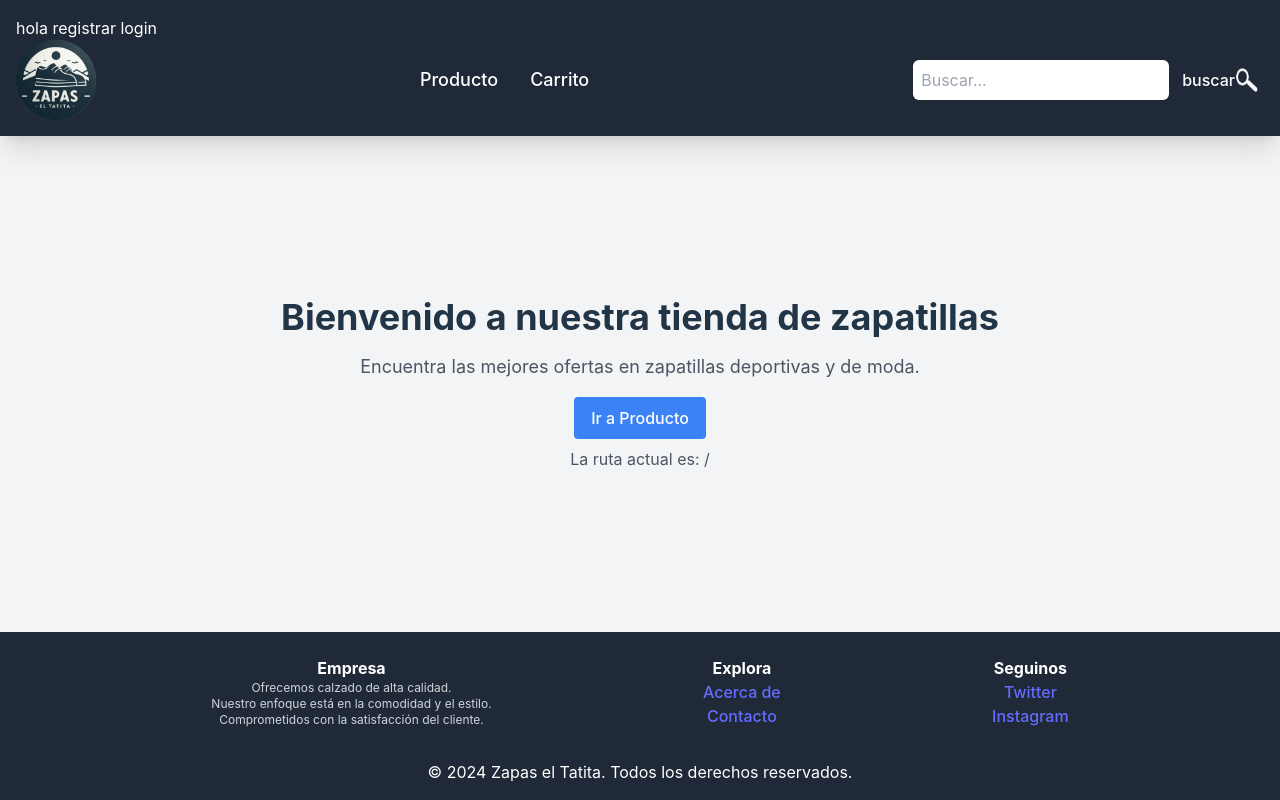
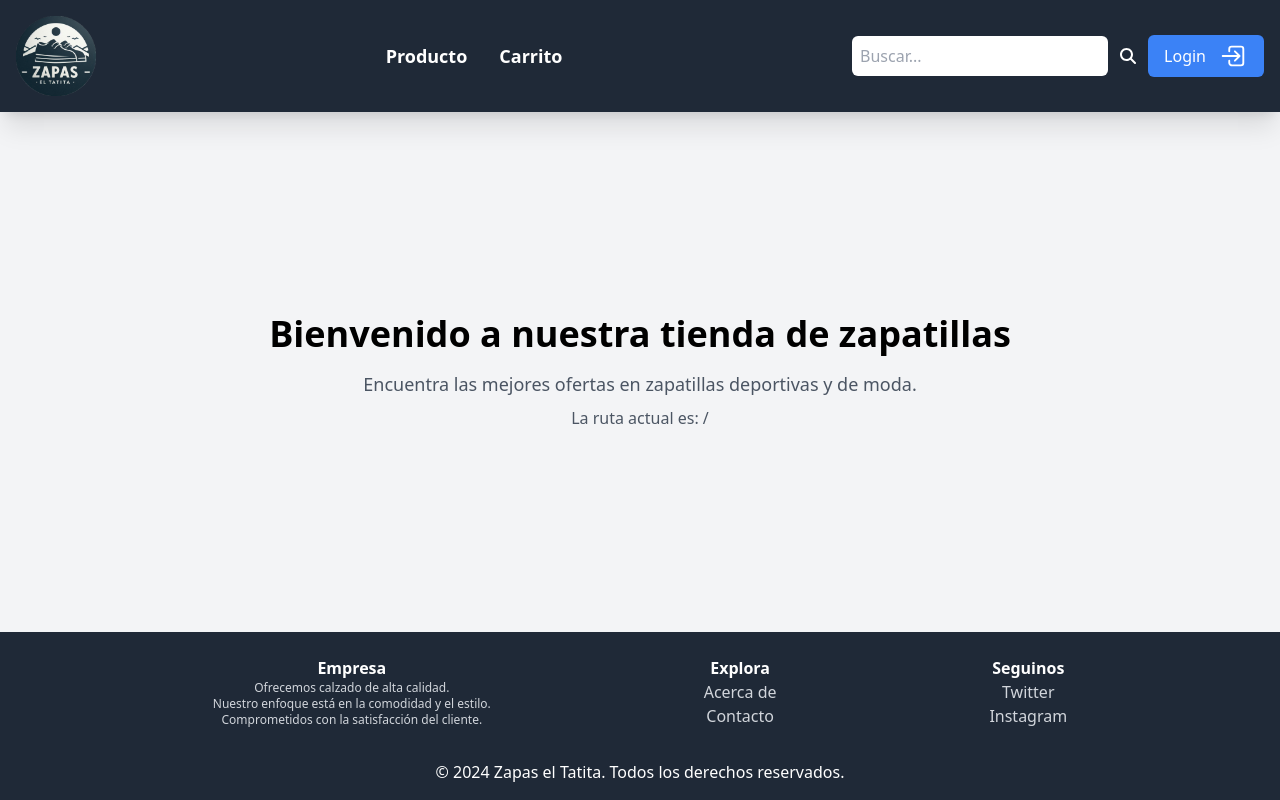
Before and after one commit to DieFerre12/apiFront, a React (Vite) app in the folder client/marketplace/: page / in a window 1280 px wide. Built offline with nearby package versions, Linux system fonts and the light colour scheme.

Commit message:
navegate

```diff
--- a/client/marketplace/package.json
+++ b/client/marketplace/package.json
@@ -14,6 +14,7 @@
     "marketplace": "file:",
     "react": "^18.3.1",
     "react-dom": "^18.3.1",
+    "react-icons": "^5.3.0",
     "react-router-dom": "^6.26.2"
   },
   "devDependencies": {
--- a/client/marketplace/src/App.jsx
+++ b/client/marketplace/src/App.jsx
@@ -1,17 +1,27 @@
 // src/App.jsx
-import React from "react";
+import React, { useState } from "react";
 import Navigation from "./components/Navigation";
-import Footer from "./components/Footer"; // Importa el Footer
+import Footer from "./components/Footer/Footer"; // Importa el Footer
 import { Routes, Route, useNavigate, useLocation } from "react-router-dom";
 import Home from "./views/Home";
 import Product from "./views/Productos"; // Cambia esto para importar el componente de productos
+import LoginModal from "./components/Login"; // Importa el modal de Login
 
 const App = () => {
+  const [isLoginOpen, setIsLoginOpen] = useState(false); // Estado para controlar el modal de login
   const navigate = useNavigate();
   const location = useLocation();
 
   const handleClick = () => {
     navigate("/product"); // Cambia a la ruta de producto
+  };
+
+  const handleLoginClick = () => {
+    setIsLoginOpen(true); // Abrir el modal de login
+  };
+
+  const handleCloseLogin = () => {
+    setIsLoginOpen(false); // Cerrar el modal de login
   };
 
   return (
@@ -22,15 +32,10 @@ const App = () => {
           <Route path="/" element={<Home />} />
           <Route path="/product" element={<Product />} /> {/* Ruta para el componente Producto */}
         </Routes>
-        <button
-          onClick={handleClick}
-          className="mt-4 px-4 py-2 bg-blue-500 text-white rounded hover:bg-blue-600"
-        >
-          Ir a Producto {/* Cambia el texto del botón */}
-        </button>
         <p className="mt-2 text-gray-600">La ruta actual es: {location.pathname}</p>
       </div>
-      <Footer /> {/* Agrega el Footer aquí */}
+      <Footer />
+      <LoginModal isOpen={isLoginOpen} onClose={handleCloseLogin} /> {/* Modal de Login */}
     </div>
   );
 };
--- /dev/null
+++ b/client/marketplace/src/components/Buttom.jsx
@@ -0,0 +1,14 @@
+// src/components/NavLinks.jsx
+import React from 'react';
+import { Link } from 'react-router-dom';
+
+const Butt = ({to, children}) => {
+  return (
+        <Link to={to} className="text-white hover:text-gray-300">
+          {children}
+        </Link>
+
+  );
+};
+
+export default Butt;
--- /dev/null
+++ b/client/marketplace/src/components/Login.jsx
@@ -0,0 +1,86 @@
+// src/components/LoginModal.jsx
+import React, { useState } from "react";
+import { ImCross } from "react-icons/im";
+import { IoLogInOutline } from "react-icons/io5";
+
+
+
+
+const Login = ({ isOpen, onClose }) => {
+  const [email, setEmail] = useState("");
+  const [password, setPassword] = useState("");
+  const [error, setError] = useState(""); // Estado para manejar errores
+
+  if (!isOpen) return null; // Si el modal no está abierto, no se renderiza nada
+
+  const handleSubmit = (e) => {
+    e.preventDefault(); // Prevenir el comportamiento por defecto del formulario
+    if (!email || !password) {
+      setError("Por favor, llena todos los campos."); // Mensaje de error si hay campos vacíos
+      return;
+    }
+
+    // Aquí puedes agregar la lógica para manejar el inicio de sesión
+    console.log("Iniciando sesión con:", email, password);
+    setError(""); // Limpiar el mensaje de error si la validación pasa
+    // Puedes agregar más lógica aquí para manejar el inicio de sesión
+  };
+
+  return (
+    <div className="fixed inset-0 flex items-center justify-center z-50 bg-black bg-opacity-50">
+      <div className="bg-white p-6 rounded-lg shadow-lg relative w-96">
+        {/* Botón de cerrar */}
+        <button
+          onClick={onClose}
+          className="absolute top-2 right-2 text-gray-500 hover:text-gray-800"
+        >
+          <ImCross />
+
+        </button>
+
+        <h2 className="text-2xl font-bold mb-4">Iniciar Sesión</h2>
+        {error && <p className="text-red-500 mb-4">{error}</p>} {/* Mostrar mensaje de error */}
+        <form onSubmit={handleSubmit}>
+          <div className="mb-4">
+            <label className="block text-sm font-medium text-gray-700">Correo Electrónico</label>
+            <input
+              type="email"
+              className="mt-1 block w-full px-3 py-2 border border-gray-300 rounded-md shadow-sm focus:outline-none focus:ring-indigo-500 focus:border-indigo-500 sm:text-sm"
+              placeholder="you@example.com"
+              value={email} // Vinculando el valor del input con el estado
+              onChange={(e) => setEmail(e.target.value)} // Actualiza el estado
+            />
+          </div>
+
+          <div className="mb-4">
+            <label className="block text-sm font-medium text-gray-700">Contraseña</label>
+            <input
+              type="password"
+              className="mt-1 block w-full px-3 py-2 border border-gray-300 rounded-md shadow-sm focus:outline-none focus:ring-indigo-500 focus:border-indigo-500 sm:text-sm"
+              placeholder="••••••••"
+              value={password} // Vinculando el valor del input con el estado
+              onChange={(e) => setPassword(e.target.value)} // Actualiza el estado
+            />
+          </div>
+          <div className="flex items-center justify-between">
+            <button
+              type="submit"
+              className="bg-blue-500 text-white px-4 py-2 rounded-md hover:bg-blue-600"
+            >
+              Iniciar Sesión
+            </button>
+            <button
+              type="button"
+              className="text-blue-500 hover:underline"
+              onClick={onClose}
+            >
+              Cancelar
+            </button>
+          </div>
+        </form>
+      </div>
+    </div>
+  );
+};
+
+export default Login;
--- /dev/null
+++ b/client/marketplace/src/components/NavLink.jsx
@@ -0,0 +1,14 @@
+// src/components/NavLinks.jsx
+import React from 'react';
+import { Link } from 'react-router-dom';
+
+const NavLink = ({to, children}) => {
+  return (
+        <Link to={to} className="text-white hover:text-gray-300">
+          {children}
+        </Link>
+
+  );
+};
+
+export default NavLink;
--- a/client/marketplace/src/components/Navigation.jsx
+++ b/client/marketplace/src/components/Navigation.jsx
@@ -3,29 +3,50 @@ import React, { useState } from "react";
 import { Link } from "react-router-dom";
 import logo from "../assets/logo.png"; // Asegúrate de que la ruta sea correcta
 import searchIcon from "../assets/buscar.png"; // Tu imagen de botón de búsqueda
+import Login from "./Login"; // Asegúrate de que la ruta sea correcta
+import NavLink from "./NavLink"; // Importa el componente NavLink
+import { FaMagnifyingGlass } from "react-icons/fa6";
+import { IoLogInOutline } from "react-icons/io5";
+
+
 
 const Navigation = () => {
   const [searchQuery, setSearchQuery] = useState("");
+  const [isLoginOpen, setIsLoginOpen] = useState(false); // Estado para controlar la visibilidad del modal de login
 
   const handleSearch = () => {
     // Lógica para manejar la búsqueda
     console.log("Buscando:", searchQuery);
   };
 
+  const handleLoginClick = () => {
+    setIsLoginOpen(true); // Muestra el modal de login
+  };
+
+  const closeLogin = () => {
+    setIsLoginOpen(false); // Cierra el modal de login
+  };
+
   return (
-    <nav className="bg-gray-800 text-white p-4 shadow-xl"> {/* Cambiado a shadow-xl para una sombra más notoria */}
-    <div>
-      hola registrar login
-    </div>
+    <>
+      <nav className="bg-gray-800 text-white p-4 shadow-xl">
         <div className="flex justify-between items-center">
-        <Link to="/" className="flex items-center">
+          <NavLink to="/">
             <img src={logo} alt="Zapas el Tatita" className="h-20 w-auto" />
-        </Link>
+          </NavLink>
           <ul className="flex space-x-8 text-lg font-semibold">
-          <li><Link to="/product" className="text-white hover:text-gray-300">Producto</Link></li>
-          <li><Link to="/cart" className="text-white hover:text-gray-300">Carrito</Link></li>
+            <li>
+              <NavLink to="/product" >
+                Producto
+              </NavLink>
+            </li>
+            <li>
+              <NavLink to="/cart">
+                Carrito
+              </NavLink>
+            </li>
           </ul>
-        <div className="flex items-center space-x-2 justify-between">
+          <div className="flex items-center space-x-2">
             {/* Barra de búsqueda ajustada */}
             <input
               type="text"
@@ -39,12 +60,25 @@ const Navigation = () => {
               onClick={handleSearch}
               className="p-1 bg-transparent flex items-center"
             >
-            <div> buscar </div>
-            <img src={searchIcon} alt="Buscar" className="h-6 w-6" />
+              <FaMagnifyingGlass />
+
+            </button>
+            {/* Botón para abrir el login */}
+            <button
+              onClick={handleLoginClick}
+              className="bg-blue-500 hover:bg-blue-600 text-white font-medium py-1.5 px-4 rounded-md flex items-center gap-3 text-md"
+            >
+              Login
+              <IoLogInOutline
+              size={30}/>
             </button>
           </div>
         </div>
       </nav>
+
+      {/* Modal de Login */}
+      <Login isOpen={isLoginOpen} onClose={closeLogin} />
+    </>
   );
 };
 
--- a/client/marketplace/src/components/Todo.jsx
+++ /dev/null
@@ -1,10 +0,0 @@
-const Todo = ({todo, index, deleteTodo}) => {
-    return(
-        <>
-       <h3>Tarea: {todo}</h3>
-       <button onClick={()=>deleteTodo(index)}>x</button>
-        </>
-    )
-}
-
-export default Todo
--- a/client/marketplace/src/index.css
+++ b/client/marketplace/src/index.css
@@ -2,83 +2,3 @@
 @tailwind base;
 @tailwind components;
 @tailwind utilities;
-
-/* Archivo global CSS (index.css o App.css) */
-html, body {
-  height: 100%;
-  margin: 0; /* Elimina márgenes predeterminados */
-  overflow-x: hidden; /* Evita el scroll horizontal */
-}
-
-:root {
-  font-family: Inter, system-ui, Avenir, Helvetica, Arial, sans-serif;
-  line-height: 1.5;
-  font-weight: 400;
-
-  color-scheme: light dark;
-  color: rgba(255, 255, 255, 0.87);
-  background-color: #242424;
-
-  font-synthesis: none;
-  text-rendering: optimizeLegibility;
-  -webkit-font-smoothing: antialiased;
-  -moz-osx-font-smoothing: grayscale;
-}
-
-a {
-  font-weight: 500;
-  color: #646cff;
-  text-decoration: inherit;
-}
-
-a:hover {
-  color: #535bf2;
-}
-
-body {
-  min-width: 320px;
-  min-height: 100vh;
-  background-color: #f9f9f9; /* Cambiar el color de fondo por defecto */
-  overflow-y: auto; /* Permitir el scroll vertical */
-}
-
-h1 {
-  font-size: 3.2em;
-  line-height: 1.1;
-}
-
-button {
-  border-radius: 8px;
-  border: 1px solid transparent;
-  padding: 0.6em 1.2em;
-  font-size: 1em;
-  font-weight: 500;
-  font-family: inherit;
-  background-color: #1a1a1a;
-  cursor: pointer;
-  transition: border-color 0.25s;
-}
-
-button:hover {
-  border-color: #646cff;
-}
-
-button:focus,
-button:focus-visible {
-  outline: 4px auto -webkit-focus-ring-color;
-}
-
-@media (prefers-color-scheme: light) {
-  :root {
-    color: #213547;
-    background-color: #ffffff;
-  }
-
-  a:hover {
-    color: #747bff;
-  }
-
-  button {
-    background-color: #f9f9f9;
-  }
-}
```
Also changed, not shown: client/marketplace/src/components/Footer/Footer.jsx (renamed from client/marketplace/src/components/Footer.jsx), 1 other file (tests, documents, lock files or other folders). Lines whose indentation alone changed are shown as unchanged.
